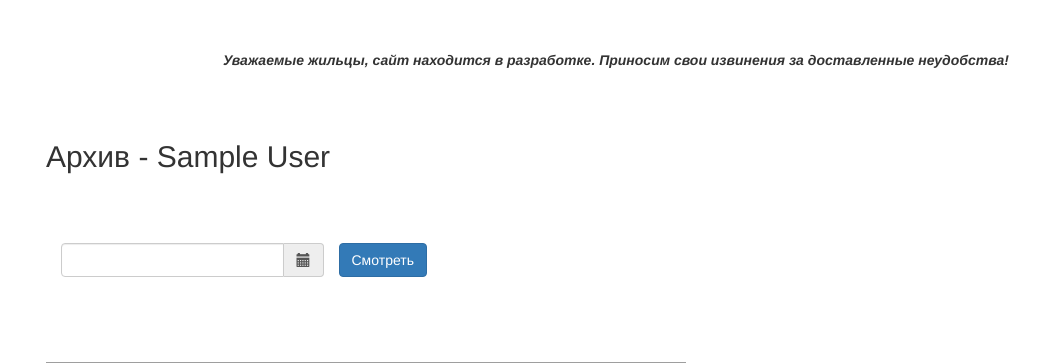
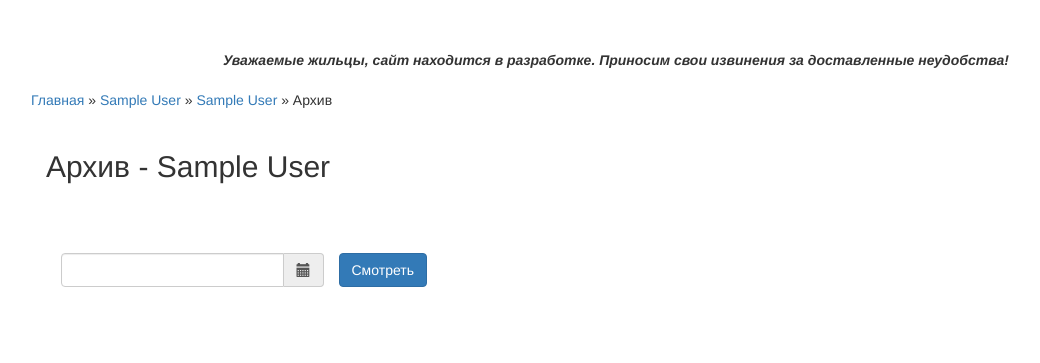
Before and after one commit to Rockstreet/videoadmin, a Django app: page /camera_arhive/1/ in a window 1280 px wide. Shown: the part 118-481 px from the top of the page, without its empty margins (24-1064 px from the left). Run offline with Django 3.2, Linux system fonts and the light colour scheme; a user stored in the database is signed in; tables that the repository leaves empty hold one stand-in row (values such as "Sample post"); some libraries are stand-ins or nearby versions; grey boxes are pictures that could not be loaded.

Commit message:
Хлебные крошки и ссылки

```diff
--- a/videoadmin/templates/base.html
+++ b/videoadmin/templates/base.html
@@ -108,7 +108,10 @@
 
 
 
-        function generate_archive_link(server_ip,camera_id,server_login,server_pass) {
+
+
+
+        function generate_archive_link(camera_id,user_id,user_hash) {
 
               function formatDate(date) {
 
@@ -150,10 +153,20 @@
 
                     get_time=formatTime(dat);
 
-            arc_link = server_ip + '/rsapi/archive/mjpeg?id=' + camera_id + '&startTime=' + get_date + 'T' + get_time + '&direction=Forward&speed=2&user=' + server_login + '&password=' + server_pass + '&viewSize=1024x768';
+
+
+            arc_link = 'http://185.40.77.66:5000/video_archive/' + camera_id + '/'+user_id+'/' + get_date + 'T' + get_time + '/'+user_hash;
             $('#archive_block').attr('src',arc_link);
 
+            //alert(arc_link);
+
         }
+
+
+
+
+
+
 
 
 
@@ -164,7 +177,7 @@
              //http://185.40.77.67:11012/rsapi/mjpeg?id=e0794098-96ca-48a3-87f0-149adbe94771&framerate=10&user=Berez_w&password=BVgQhK&viewSize=1024x768
              //http://185.40.77.67:11012/rsapi/snapshot?id=5bfeb5c3-1b0a-477e-9b82-44ffcad1e452&viewSize=250&user=Berez_w&password=BVgQhK
 
-             http://185.40.77.67:11012/rsapi/mjpeg?id=5bfeb5c3-1b0a-477e-9b82-44ffcad1e452&viewSize=250&user=Berez_w&password=BVgQhK
+             //http://185.40.77.67:11012/rsapi/mjpeg?id=5bfeb5c3-1b0a-477e-9b82-44ffcad1e452&viewSize=250&user=Berez_w&password=BVgQhK
 
 
              $('.camera_stream').mouseenter(function() {
--- a/videoadmin/templates/videoadmin/camera_arhive.html
+++ b/videoadmin/templates/videoadmin/camera_arhive.html
@@ -1,12 +1,35 @@
 {% extends "base.html" %}
-
+{% load video_tags %}
 
 {% block content %}
 
 {% if user and not user.is_anonymous %}
 
-    <div class="row" style="margin-top:50px;">
-        <div class="col-md-4"><h2>Архив - {{ object.title }}</h2></div>
+
+        {% block breadcrumb %}
+<div class="row" style="margin-top:20px;">
+        <a href="/" class="breadcumb__page no-decoration">Главная</a>
+					<span class="breadcumb__del no-decoration">»</span>
+                    {% for parent in current_category.get_ancestors %}
+                        <a href="{% url 'cameras' parent.pk %}">{{ parent.title }}</a>
+                    <span class="breadcumb__del no-decoration">»</span>
+                    {% endfor %}
+
+<a href="{% url 'cameras' current_category.pk %}"> {{ current_category.title }} </a>
+                    <span class="breadcumb__del no-decoration">»</span>
+
+<a href="{% url 'camera' object.pk %}"> {{  object.title  }} </a>
+                    <span class="breadcumb__del no-decoration">»</span>
+Архив
+
+
+</div>
+{% endblock %}
+
+
+
+    <div class="row" style="margin-top:20px;">
+        <div class="col-md-12"><h2>Архив - {{ object.title }}</h2></div>
     </div>
 
 
@@ -33,7 +56,7 @@
 
             <div class='inline-group'>
 
-                <input type="button" class="btn btn-primary" onclick="generate_archive_link('{{ object.server_ip }}','{{ object.camera_id }}','{{ object.server_login }}','{{ object.server_pass }}');" id="get_me_arheve" value="Смотреть">
+                <input type="button" class="btn btn-primary" onclick="generate_archive_link('{{ object.camera_id }}','{{user.id}}','{{user.id | md5}}');" id="get_me_arheve" value="Смотреть">
 
                 </div>
 
@@ -54,9 +77,7 @@
 
 
 
-
-        <img width="640" id="archive_block" src="{{ object.server_ip }}/rsapi/snapshot?id={{ object.camera_id }}&viewSize=640x480&user={{ object.server_login }}&password={{ object.server_pass }}"><br><br>
-
+            <img width="700" height="394" id="archive_block" src="http://185.40.77.66:5000/snapshot/{{ object.camera_id }}/{{user.id}}/{{user.id | md5}}">
 
         <br><br>
 
@@ -67,7 +88,8 @@
 
 
 
-<a href="{% url 'camera' object.pk %}" class="btn btn-primary">Смотреть трансляцию</a>
+<a href="{% url 'camera' object.pk %}" class="btn btn-primary">Смотреть трансляцию</a><br><br>
+        <br><br>
 
     </div>
 
--- a/videoadmin/views.py
+++ b/videoadmin/views.py
@@ -41,14 +41,27 @@
 
         context = super(DetailView, self).get_context_data(**kwargs)
 
-        print(context['object'].pk)
+        #print(context['object'].pk)
 
         context['arr_cam'] = Video_cameras.objects.filter(category=context['object'].pk).all
+
+        context['arr_obj']= Video_objects.objects.filter(parent=context['object'].pk).all
 
 
         return context
 
 class DetailCameraView(generic.DetailView):
+
+
+    def get_context_data(self, **kwargs):
+
+        context = super(DetailCameraView, self).get_context_data(**kwargs)
+
+        context['current_category']=context['object'].category.first()
+
+        return context
+
+
     model = Video_cameras
 
 
@@ -63,6 +76,13 @@
 
 
 class ArhiveView(generic.DetailView):
+    def get_context_data(self, **kwargs):
+
+        context = super(ArhiveView, self).get_context_data(**kwargs)
+
+        context['current_category']=context['object'].category.first()
+
+        return context
     model = Video_cameras
     template_name = 'videoadmin/camera_arhive.html'
 
```
Also changed, not shown: videoadmin/templates/videoadmin/video_cameras_detail.html (+17 -1 lines), videoadmin/templates/videoadmin/video_objects_detail.html (+38 -1 lines), video_objects/video_objects/DF-298x300_ohYKoS3_AbbgDZx.png (added), video_objects/video_objects/DF-298x300_ohYKoS3_TrGyA41.png (added), video_objects/video_objects/DF-298x300_ohYKoS3_aQfjS4Z.png (added), video_objects/video_objects/DF-298x300_ohYKoS3_uHv0caw.png (added), video_objects/video_objects/DF-298x300_ohYKoS3_uo1NxkO.png (added).
